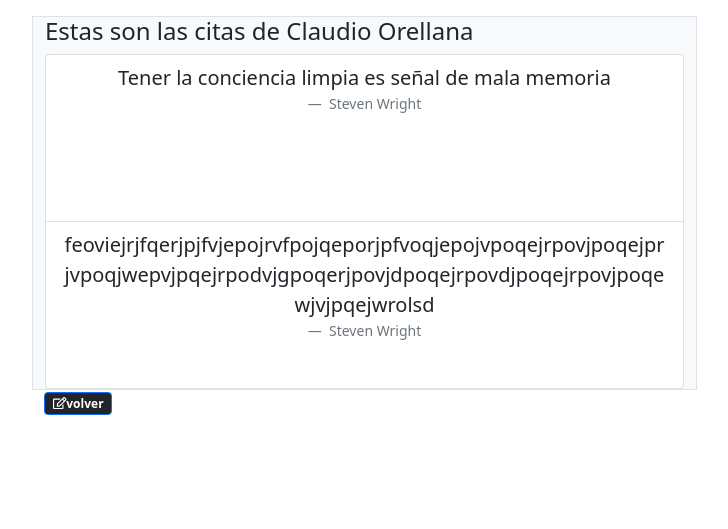
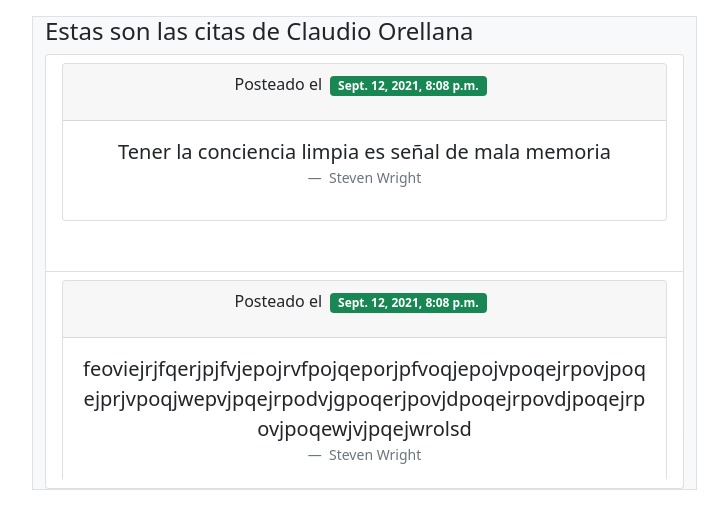
Before and after one commit to clauchile/django-examen, a Django app: page /user/1/ in a window 1280 px wide. Shown: the part 72-601 px from the top of the page, without its empty margins (38-766 px from the left). Run offline with Django 3.2, Linux system fonts and the light colour scheme; data comes from the database, SQL or seed files in the repository; both versions use the stored data as it was after the commit.

Commit message:
cambios a nav bar de citas por usuario, y quita boton volver

```diff
--- a/app/models.py
+++ b/app/models.py
@@ -20,8 +20,10 @@ class UserManager(models.Manager):
         if not SOLO_LETRAS.match(postData['name']):
             errors['solo_letras'] = "El nombre debe contener unicamente letras"
 
+        if not postData['password']:
+            errors['passwordEmpty'] = "El campo 'password' o 'password_confirm' no puede quedar vacio"
 
-        if postData['password'] != postData['password_confirm'] :
+        if postData['password'] != postData['password_confirm']:
             errors['password_confirm'] = "Contraseña y confirmar contraseña no coinciden "
 
         # if len(postData['cita']) < 10:
--- a/app/templates/base.html
+++ b/app/templates/base.html
@@ -21,6 +21,7 @@
 
   <nav class="navbar navbar-expand-lg navbar-dark bg-primary">
     <div class="container-fluid">
+
       <!-- <div class="row d-flex">
         <div class="col"> -->
       <h1 class=" text-light">Exámen coding dojo</h1>
@@ -53,7 +54,7 @@
         </li> -->
       <!-- </ul> -->
       {% if request.session.user %}
-        <div class="col-6 d-flex justify-content-end">
+        <div class=" d-flex justify-content-end">
           <h6 class="text-light align-middle me-2 pt-2">Bienvenido(a), {{request.session.user.name}} </h6>
             <!-- haz escrito <span
               class="badge bg-primary text-wrap"> {{cuenta}} </span> mensajes -->
--- a/app/templates/citasdeusuario.html
+++ b/app/templates/citasdeusuario.html
@@ -1,18 +1,27 @@
-{% extends "base.html" %}
+{% extends "sin_nav.html" %}
 
-{% block titulo %}Index Usuario{% endblock %}
+{% block titulo %}Citas por usuario{% endblock %}
 
 {% block contenido %}
-<!-- <div class="container"> -->
 
 
 <div class="row justify-content-between">
+
   <div class="col-12 col-md-7 bg-light mt-3 border border-radius">
     <h4>Estas son las citas de {{usuario}}</h4>
     <ul class="mt-2 list-group">
       {% for cita in cita_list %}
       <li class="list-group-item">
-      <div id = "quote" class="col bordered" style="min-height: 150px;">
+        <div id="quote" class="col bordered" style="min-height: 200px; overflow: auto">
+
+          <div class="card text-center">
+            <div class="card-header">
+              <p class="me-2 ">Posteado el <span class=" ms-1 badge bg-success">{{cita.created_at}}</span></p>
+              <!-- Featured -->
+            </div>
+            <div class="card-body">
+
+
 
               <figure class="text-center">
                 <blockquote class="blockquote">
@@ -22,27 +31,27 @@
                   {{cita.autor}} <cite title="Source Title"></cite>
                 </figcaption>
               </figure>
+              <!-- <div class="card-footer text-muted"> -->
+              <div class=" d-flex">
+                <!-- <h6>Aun no hay citas</h6>      -->
+                <!-- </div> -->
 
               </div>
-      <!-- <div class="col d-flex"> -->
-        <!-- <h6>Posteado por <a href="">{{cita.user.name}}</a> </h6>
-          <h6> A {{cita.citas_likes.all|length}} les gusta esto <a id="a"
-              class="badge bg-primary border border-primary ms-3 py-1 my-2 " href="/muro/{{cita.id}}/"><i
-                class="far fa-trash-alt me-1"></i>Like</a></h6>
-                {% if request.session.user.id == cita.user.id %}
-                <a id="a" class="badge bg-danger border border-danger ms-3 py-1 my-2 " href="/muro/{{cita.id}}/delete"><i class="far fa-trash-alt me-1"></i>Borrar
-                  comentario</a>
-                {% endif %} -->
-      <!-- </div> -->
 
 
-      </li>
+
+
+
+
+            </div>
+
+      </li class="mb-2">
       {% endfor %}
     </ul>
   </div>
-  <div class="col-6">
+  <!-- <div class="col-6">
     <a href="/muro/" class="badge bg-dark border border-primary"><i class="far fa-edit"></i>volver</a>
-  </div>
+  </div> -->
 
 </div>
 
--- /dev/null
+++ b/app/templates/sin_nav.html
@@ -0,0 +1,55 @@
+<!DOCTYPE html>
+<html lang="en">
+
+<head>
+  <meta charset="UTF-8">
+  <meta http-equiv="X-UA-Compatible" content="IE=edge">
+  <meta name="viewport" content="width=device-width, initial-scale=1.0">
+  <title>{% block titulo %}{% endblock %}</title>
+  <link href="https://cdn.jsdelivr.net/npm/bootstrap@5.0.2/dist/css/bootstrap.min.css" rel="stylesheet"
+    integrity="sha384-EVSTQN3/azprG1Anm3QDgpJLIm9Nao0Yz1ztcQTwFspd3yD65VohhpuuCOmLASjC" crossorigin="anonymous">
+  <link rel="stylesheet" href="https://cdnjs.cloudflare.com/ajax/libs/toastr.js/latest/toastr.css"
+    integrity="sha512-3pIirOrwegjM6erE5gPSwkUzO+3cTjpnV9lexlNZqvupR64iZBnOOTiiLPb9M36zpMScbmUNIcHUqKD47M719g=="
+    crossorigin="anonymous" referrerpolicy="no-referrer" />
+  <link rel="stylesheet" href="https://cdnjs.cloudflare.com/ajax/libs/font-awesome/5.15.4/css/all.min.css">
+  {% load static %}
+  <link rel="stylesheet" href="{% static 'css/styles.css' %}">
+
+</head>
+
+<body>
+
+  {% include 'volver.html' %}
+
+  <div class="container">
+    {% block contenido %}
+    {% endblock %}
+  </div>
+
+  <script src="https://cdn.jsdelivr.net/npm/bootstrap@5.0.2/dist/js/bootstrap.bundle.min.js"
+    integrity="sha384-MrcW6ZMFYlzcLA8Nl+NtUVF0sA7MsXsP1UyJoMp4YLEuNSfAP+JcXn/tWtIaxVXM"
+    crossorigin="anonymous"></script>
+  <script src="https://code.jquery.com/jquery-3.6.0.min.js"
+    integrity="sha256-/xUj+3OJU5yExlq6GSYGSHk7tPXikynS7ogEvDej/m4=" crossorigin="anonymous"></script>
+  <script src="https://cdnjs.cloudflare.com/ajax/libs/toastr.js/latest/toastr.min.js"></script>
+  <script src="https://cdnjs.cloudflare.com/ajax/libs/font-awesome/5.15.4/js/all.js"></script>
+
+
+  <script>
+
+    toastr.options = {
+        "closeButton": true,
+        "progressBar": true,
+    }
+
+    {% if messages %}
+        {% for message in messages %}
+            toastr.{{message.tags }}("{{ message }}")
+        {% endfor %}
+    {% endif %}
+
+</script>
+
+</body>
+
+</html>
--- /dev/null
+++ b/app/templates/volver.html
@@ -0,0 +1,32 @@
+<!DOCTYPE html>
+<html lang="en">
+
+<head>
+
+
+</head>
+
+<body>
+
+  <nav class="navbar navbar-expand-lg navbar-dark bg-primary">
+    <div class="container-fluid">
+      <h1 class=" text-light">Exámen coding dojo</h1>
+
+      {% if request.session.user %}
+        <div class=" d-flex justify-content-end">
+          <h6 class="text-light align-middle me-2 pt-2">Bienvenido(a), {{request.session.user.name}} </h6>
+            <!-- haz escrito <span
+              class="badge bg-primary text-wrap"> {{cuenta}} </span> mensajes -->
+          <a id="logout" class="btn btn-outline-dark me-2" href="/muro/">volver</a>
+          <a id="logout" class="btn btn-outline-dark " href="/logout">Logout</a>
+        </div>
+      {% endif %}
+    </div>
+  </nav>
+  <div class="container">
+  </div>
+
+
+</body>
+
+</html>
```
Also changed, not shown: app/templates/muro.html (+4 -4 lines), db.sqlite3. Lines whose indentation alone changed are shown as unchanged.
